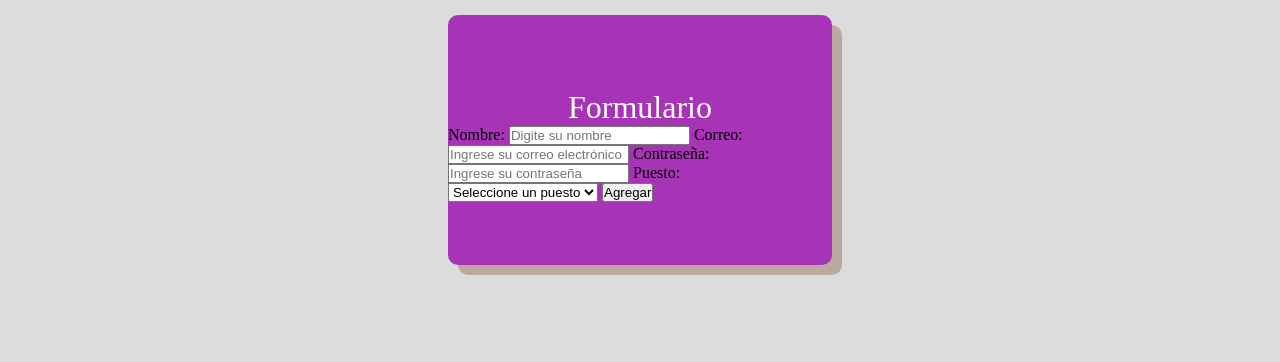
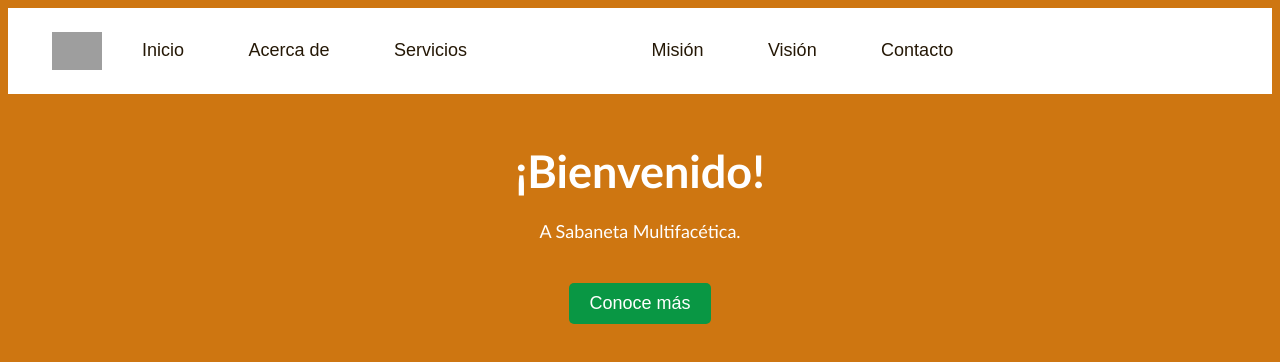
Before and after one commit to Laurafildix/SM-PROYECT, a plain HTML site: page index.html in a window 1280 px wide. Drawn offline with Linux system fonts and the light colour scheme; grey boxes are pictures that could not be loaded.

Commit message:
añado el front

```diff
--- /dev/null
+++ b/SM.css
@@ -0,0 +1,53 @@
+body {
+    font-family: sans-serif;
+    margin: 0;
+    padding: 0;
+  }
+
+  header {
+    background-color: #000;
+    color: #fff;
+    padding: 20px;
+  }
+
+  h1 {
+    font-size: 2em;
+    margin-top: 0;
+  }
+
+  main {
+    background-color: #f5953c;
+    padding: 20px;
+  }
+
+  section {
+    margin-bottom: 20px;
+  }
+
+  .trabajos {
+    list-style: none;
+  }
+
+  .trabajos li {
+    margin-bottom: 10px;
+  }
+
+  .trabajos li a {
+    display: block;
+  }
+
+  .trabajos li a img {
+    width: 100%;
+  }
+
+  .trabajos li a h3 {
+    margin-top: 10px;
+  }
+
+  .trabajos li a p {
+    margin-top: 10px;
+  }
+
+  .contacto {
+    text-align: center;
+  }
--- a/index.html
+++ b/index.html
@@ -1,44 +1,124 @@
 <!DOCTYPE html>
-<html lang="es">
+<html>
+<head>
+    <meta charset="UTF-8">
+    <title>Sabaneta Multifacetica</title>
+    <style>
+        body {
+            font-family: Arial, sans-serif;
+            background-color: #ce7611;
+            margin: 4;
+            padding: 4;
+        }
 
-<head>
-    <!-- Tu encabezado aquí -->
-    <title>HOLA</title>
-    <link rel="stylesheet" href="Css/styles.css">
-</head>
+        nav {
+            background-color: #ffffff;
+            color: #fff;
+            text-align: flex;
+            padding: 4px;
+            display: flex;
+            justify-content: flex;
+            align-items: center;
+        }
 
-<body>
-    <header>
+        #logo {
+            width: 50px;
+            height: auto;
+            margin: 20px 40px;
+            align-items: flex-end;
+        }
+
+        .menu-item {
+            list-style: none;
+            margin: 0;
+            padding: 0;
+        }
+
+        .menu-item li {
+            display: inline;
+            margin-right: 20px;
+        }
+
+        .menu-item a {
+            text-decoration: none;
+            color: #251806;
+            font-size: 18px;
+        }
+
+        .menu-item a:hover {
+            background-color: #f7eed0;
+        }
+
+        .container {
+            max-width: 1000px;
+            margin: 0 auto;
+            padding: 20px;
+            text-align: center;
+        }
 
 
-    <main class="contenedor">
-        <section class="div-formulario">
-            <h2>Formulario</h2>
-            <form action="empleado.html" id="formulario">
-                <label for="nombre">Nombre:</label>
-                <input type="text" id="nombre" placeholder="Digite su nombre" required>
-                <label for="correo">Correo:</label>
-                <input type="email" id="correo" placeholder="Ingrese su correo electrónico" required>
-                <label for="contrasena">Contraseña:</label>
-                <input type="password" id="contrasena" placeholder="Ingrese su contraseña" required>
-                <label for="puesto">Puesto:</label>
-                <select id="puesto" required>
-                    <option value="">Seleccione un puesto</option>
-                    <option value="Gerente">Gerente</option>
-                    <option value="Asistente">Asistente</option>
-                    <option value="Desarrollador">Desarrollador</option>
-                    <!-- Otras opciones de puesto -->
-                </select>
-                <button type="submit" id="btnAgregar">Agregar</button>
-            </form>
-        </section>
-    </main>
+        h1 {
+            font-size: 45px;
+            margin-bottom: 20px;
+            color: #fff;
+            font-family: 'Trebuchet MS', 'Lucida Sans Unicode', 'Lucida Grande', 'Lucida Sans', Arial, sans-serif;
+        }
 
-    <footer>
-        <!-- Tu pie de página aquí -->
-    </footer>
+        p {
+            font-size: 18px;
+            line-height: 1.5;
+            color: #fff;
+            font-family: 'Trebuchet MS', 'Lucida Sans Unicode', 'Lucida Grande', 'Lucida Sans', Arial, sans-serif;
 
-    <script src="js/MISFUNCIONES.js"></script>
+        }
+
+        .button {
+            background-color: #099744;
+            color: #fff;
+            padding: 10px 20px;
+            text-decoration: none;
+            border-radius: 5px;
+            font-size: 18px;
+            margin-top: 20px;
+            display: inline-block;
+        }
+    </style>
+</head>
+<body>
+    <nav>
+        <img src="C:\Users\ESTUDIANTE 5\Downloads\SM__1_-removebg-preview (1).png" alt="Logo de la Página" id="logo">
+        <ul class="menu-item">
+            <li><a href="#">Inicio</a></li>
+            <li><a href="#">              </a></li>
+            <li><a href="#">              </a></li>
+            <li><a href="#">Acerca de</a></li>
+            <li><a href="#">              </a></li>
+            <li><a href="#">              </a></li>
+            <li><a href="#">Servicios</a></li>
+            <li><a href="#">              </a></li>
+            <li><a href="#">              </a></li>
+
+            <li><a href="#">              </a></li>
+            <li><a href="#">              </a></li>
+            <li><a href="#">              </a></li>
+            <li><a href="#">              </a></li>
+            <li><a href="#">              </a></li>
+            <li><a href="#">              </a></li>
+            <li><a href="#">Misión</a></li>
+            <li><a href="#">              </a></li>
+            <li><a href="#">              </a></li>
+            <li><a href="#">Visión</a></li>
+            <li><a href="#">              </a></li>
+            <li><a href="#">              </a></li>
+            <li><a href="#">Contacto</a></li>
+        </ul>
+    </nav>
+    <div class="container">
+        <h1>¡Bienvenido!</h1>
+        <p>A Sabaneta Multifacética.</p>
+        <a href="#" class="button">Conoce más</a>
+    </div>
 </body>
+</html>
 
 </html>
```
